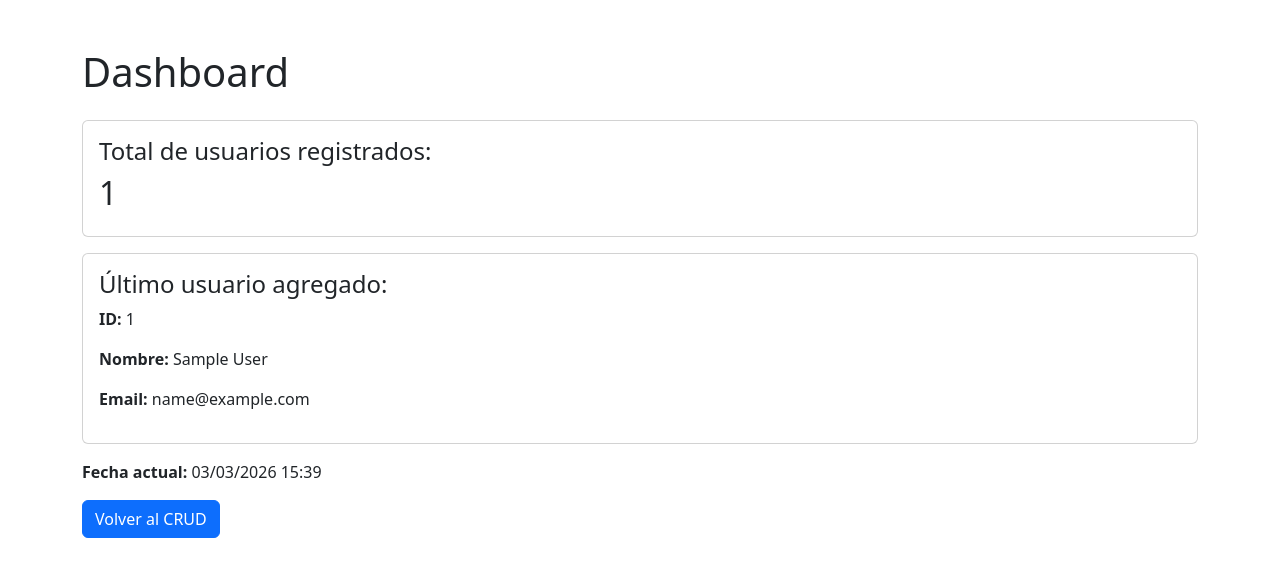
After one commit to YandelRamos/CrudPythonPatrones, a Flask app: page /dashboard in a window 1280 px wide. The commit adds this page. Shown: the top 577 px of the page. Run offline with Flask 3, Linux system fonts and the light colour scheme; tables that the repository leaves empty or names only in its code hold one stand-in row (values such as "Sample post").

Commit message:
Segundos Cambios

```diff
--- a/app.py
+++ b/app.py
@@ -34,5 +34,20 @@ def delete(id):
     controller.eliminar_usuario(id)
     return redirect("/")
 
+from datetime import datetime
+
+@app.route("/dashboard")
+def dashboard():
+    total = controller.total_usuarios()
+    ultimo = controller.ultimo_usuario()
+    fecha = datetime.now().strftime("%d/%m/%Y %H:%M")
+
+    return render_template(
+        "dashboard.html",
+        total=total,
+        ultimo=ultimo,
+        fecha=fecha
+    )
+
 if __name__ == "__main__":
     app.run(debug=True)
--- a/controllers/user_controller.py
+++ b/controllers/user_controller.py
@@ -16,3 +16,9 @@ class UserController:
 
     def eliminar_usuario(self, id):
         self.dao.eliminar(id)
+
+    def total_usuarios(self):
+        return self.dao.contar_usuarios()
+
+    def ultimo_usuario(self):
+        return self.dao.obtener_ultimo_usuario()
--- a/dao/user_dao.py
+++ b/dao/user_dao.py
@@ -26,3 +26,11 @@ class UserDAO:
         sql = "DELETE FROM users WHERE id=%s"
         self.cursor.execute(sql, (id,))
         self.conexion.commit()
+
+    def contar_usuarios(self):
+        self.cursor.execute("SELECT COUNT(*) FROM users")
+        return self.cursor.fetchone()[0]
+
+    def obtener_ultimo_usuario(self):
+        self.cursor.execute("SELECT * FROM users ORDER BY id DESC LIMIT 1")
+        return self.cursor.fetchone()
--- /dev/null
+++ b/templates/dashboard.html
@@ -0,0 +1,39 @@
+<!DOCTYPE html>
+<html lang="en">
+<head>
+    <meta charset="UTF-8">
+    <title>Dashboard</title>
+    <link href="https://cdn.jsdelivr.net/npm/bootstrap@5.3.0/dist/css/bootstrap.min.css" rel="stylesheet">
+</head>
+<body class="container mt-5">
+
+    <h1 class="mb-4">Dashboard</h1>
+
+    <div class="card mb-3">
+        <div class="card-body">
+            <h4>Total de usuarios registrados:</h4>
+            <h2>{{ total }}</h2>
+        </div>
+    </div>
+
+    <div class="card mb-3">
+        <div class="card-body">
+            <h4>Último usuario agregado:</h4>
+            {% if ultimo %}
+                <p><strong>ID:</strong> {{ ultimo[0] }}</p>
+                <p><strong>Nombre:</strong> {{ ultimo[1] }}</p>
+                <p><strong>Email:</strong> {{ ultimo[2] }}</p>
+            {% else %}
+                <p>No hay usuarios registrados.</p>
+            {% endif %}
+        </div>
+    </div>
+
+    <div class="mb-3">
+        <p><strong>Fecha actual:</strong> {{ fecha }}</p>
+    </div>
+
+    <a href="/" class="btn btn-primary">Volver al CRUD</a>
+
+</body>
+</html>
--- a/templates/index.html
+++ b/templates/index.html
@@ -10,6 +10,7 @@
             rel="stylesheet">
     </head>
     <body>
+        <a href="/dashboard" class="btn btn-success mb-3">Ir al Dashboard</a>
         <form action="/add" method="POST" class="mb-4">
             <div class="mb-3">
                 <div class="col-md-5">
```
Also changed, not shown: tests/test_app.py (added, +15 -0 lines), tests/test_user_controller.py (added, +28 -0 lines).
